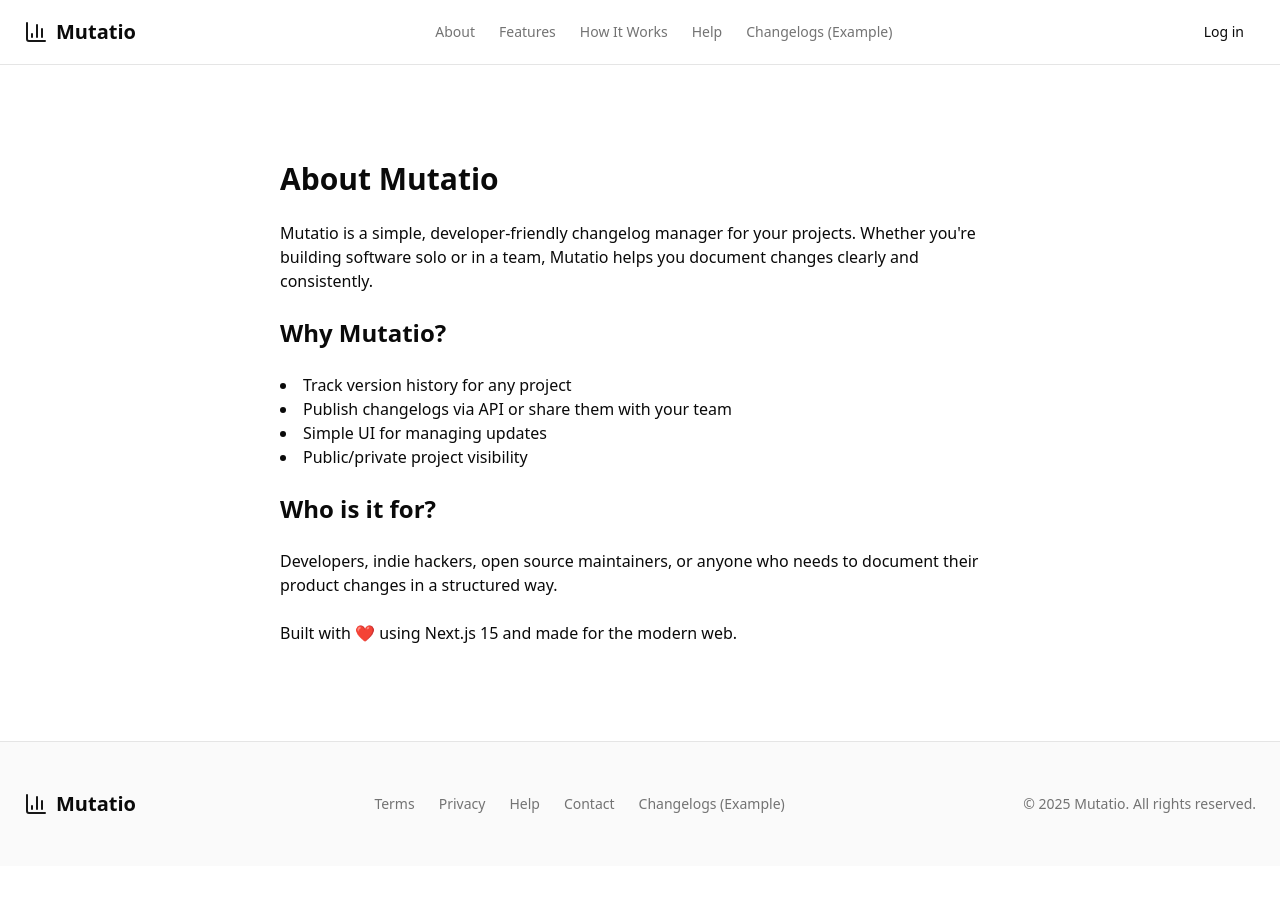
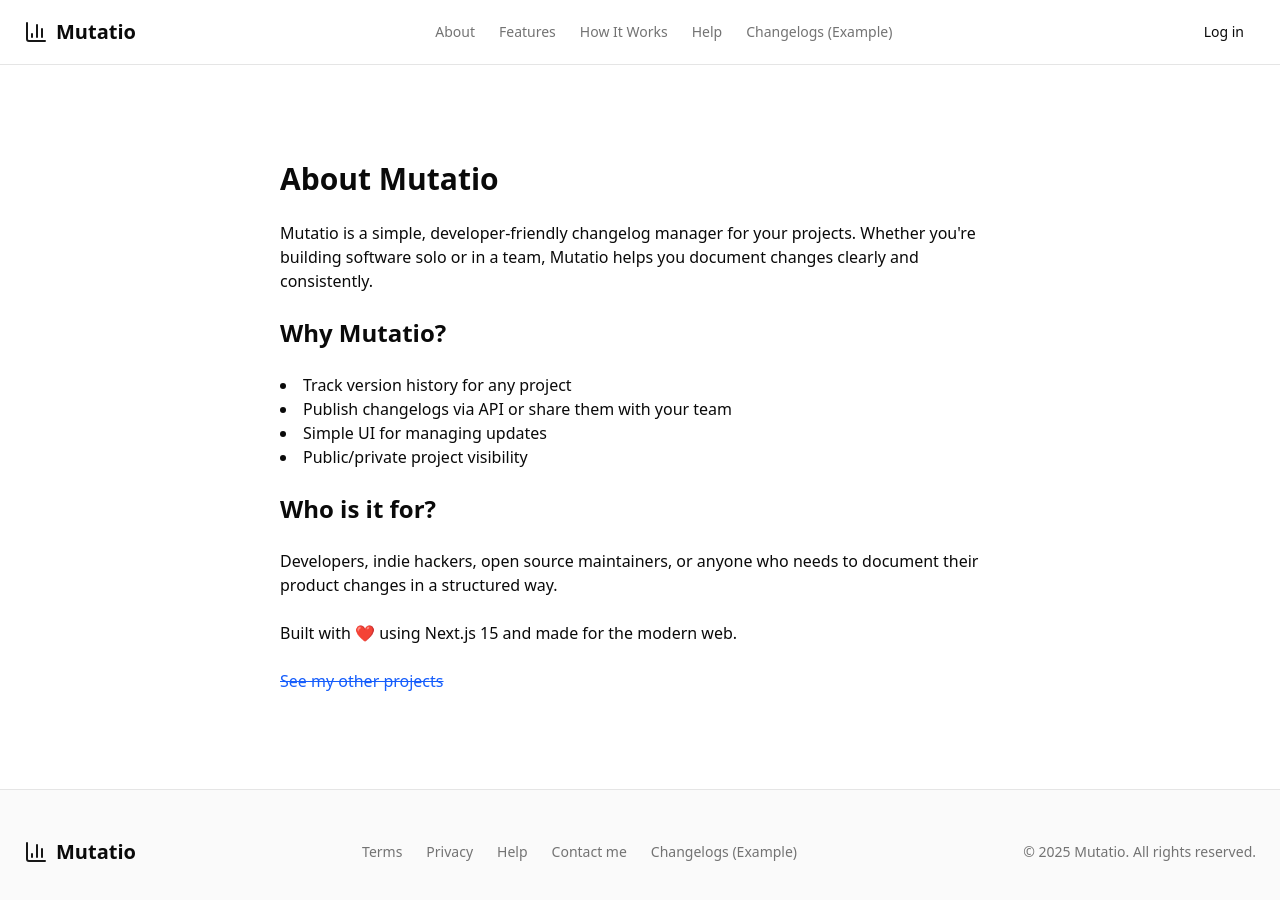
Before and after one commit to yomjsty/mutatio, a Next.js app: page /about in a window 1280 px wide. Shown: the top 900 px of the page. Before the commit the page ends 866 px from the top, so only its background shows below. Built offline with nearby package versions, Linux system fonts and the light colour scheme.

Commit message:
add portfolio links

```diff
--- a/app/(public)/about/page.tsx
+++ b/app/(public)/about/page.tsx
@@ -1,3 +1,5 @@
+import Link from "next/link";
+
 export default function AboutPage() {
     return (
         // <div className="min-h-screen flex items-center justify-center">
@@ -23,6 +25,10 @@ export default function AboutPage() {
             <p>
                 Built with ❤️ using Next.js 15 and made for the modern web.
             </p>
+
+            <Link href="https://akbarknawan.vercel.app/" target="_blank" className="text-blue-600 line-through">
+                See my other projects
+            </Link>
         </div>
         // </div>
     );
--- a/components/footer.tsx
+++ b/components/footer.tsx
@@ -20,8 +20,8 @@ export default function Footer() {
                     <Link href="/help" className="text-sm font-medium text-muted-foreground hover:text-foreground">
                         Help
                     </Link>
-                    <Link target="_blank" href="https://instagram.com/akbarknawan" className="text-sm font-medium text-muted-foreground hover:text-foreground">
-                        Contact
+                    <Link target="_blank" href="https://akbarknawan.vercel.app/" className="text-sm font-medium text-muted-foreground hover:text-foreground">
+                        Contact me
                     </Link>
                     <Link href="/changelogs" className="text-sm font-medium text-muted-foreground hover:text-foreground">
                         Changelogs (Example)
```
